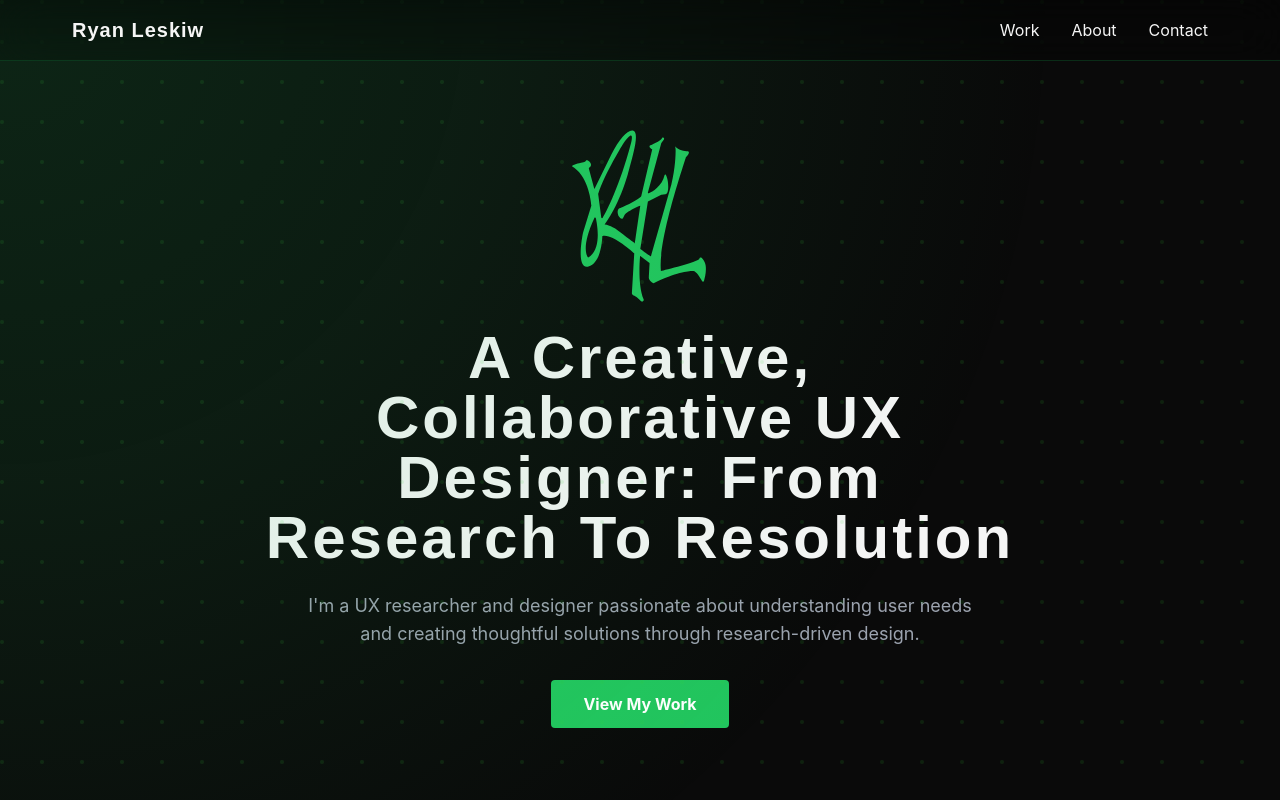
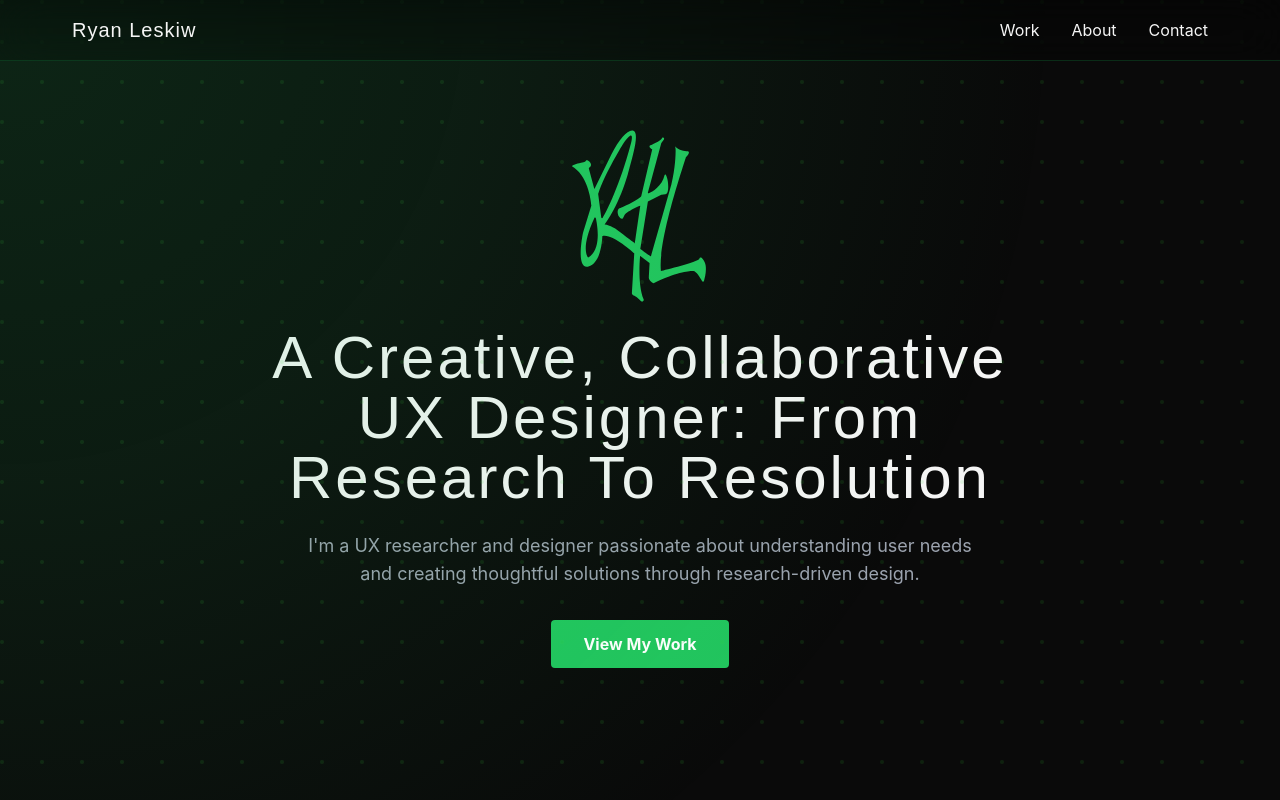
Before and after one commit to RyanLeskiw/Ryanleskiw-portfolio, a Next.js app: page / in a window 1280 px wide. Shown: the top 800 px of the page. Built offline with nearby package versions, Linux system fonts and the light colour scheme.

Commit message:
Fix Michroma font weight and add important to ensure font loads correctly

```diff
--- a/src/app/globals.css
+++ b/src/app/globals.css
@@ -67,12 +67,14 @@ a {
 
 /* Feature font - Michroma */
 .font-feature {
-  font-family: 'Michroma', sans-serif;
-  letter-spacing: 0.05em;
+  font-family: 'Michroma', sans-serif !important;
+  letter-spacing: 0.05em !important;
+  font-weight: 400 !important;
 }
 
 /* Apply Michroma to all headings */
 h1, h2, h3, h4, h5, h6 {
-  font-family: 'Michroma', sans-serif;
-  letter-spacing: 0.05em;
+  font-family: 'Michroma', sans-serif !important;
+  letter-spacing: 0.05em !important;
+  font-weight: 400 !important;
 }
```
